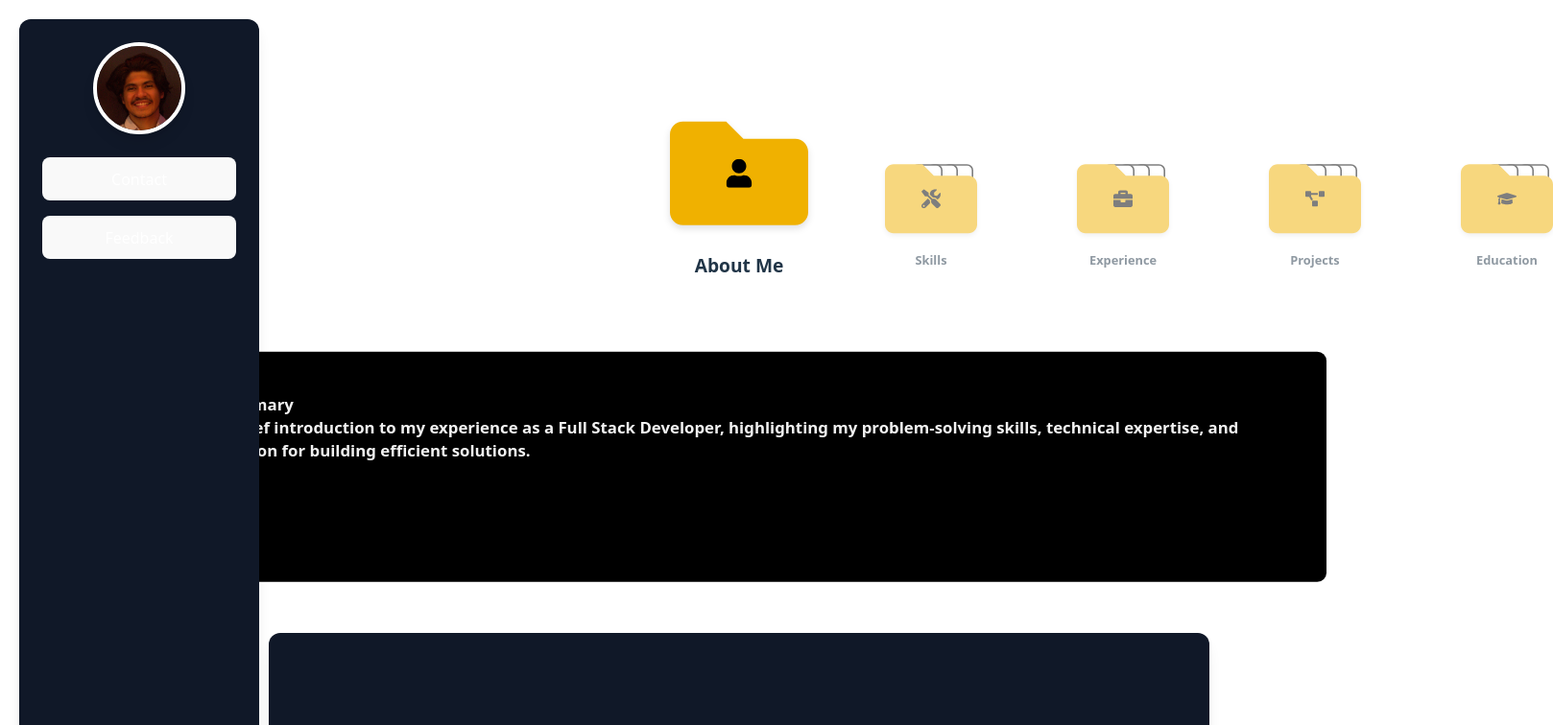
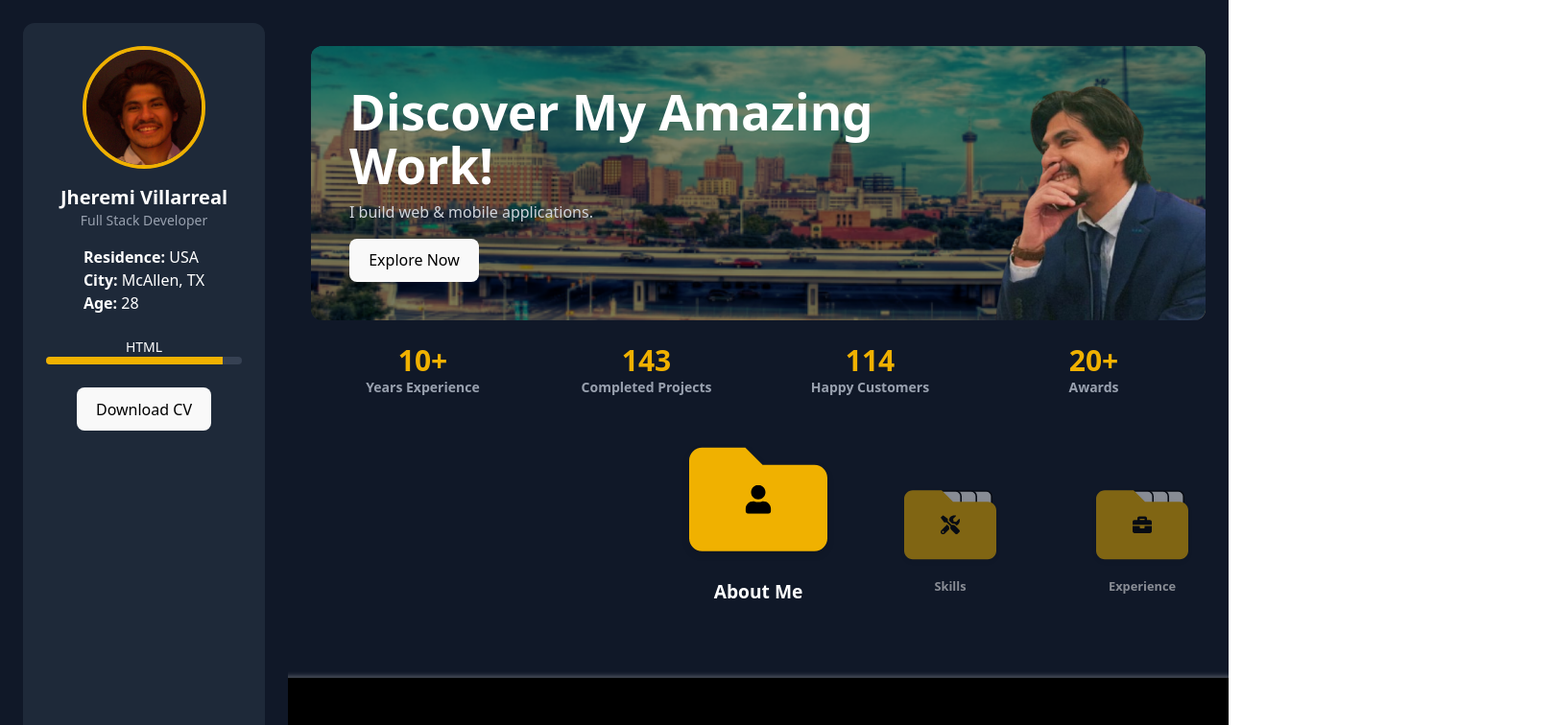
Before and after one commit to JVILL16/resume, a React (Vite) app: page / in a window 1280 px wide. Shown: the top 756 px of the page at 96% size, 1618 px wide, since content can reach past the window. Built offline with nearby package versions, Linux system fonts and the light colour scheme.

Commit message:
v0.0.04 => layout fixed again

```diff
--- a/src/components/Experience.tsx
+++ b/src/components/Experience.tsx
@@ -39,13 +39,13 @@ const workExperience = [
 
 const WorkExperience = () => {
   return (
-    <div className="py-16 px-8 bg-gray-900 text-white">
+    <div className="py-14 px-8 bg-gray-900 text-white shadow-lg rounded-xl">
       <h2 className="text-3xl font-bold text-center mb-10">Work Experience</h2>
-      <div className="flex flex-wrap justify-center gap-8">
+      <div className="flex flex-wrap justify-center gap-6">
         {workExperience.map((job, index) => (
           <motion.div
             key={index}
-            className="relative bg-gray-800 p-6 rounded-lg w-96 shadow-lg border border-transparent cursor-pointer
+            className="relative bg-gray-800 p-4 rounded-lg w-96 shadow-lg border border-transparent cursor-pointer
                       hover:border-blue-400 transition-all duration-300"
             initial={{ opacity: 0, y: 50 }}
             whileInView={{ opacity: 1, y: 0 }}
--- a/src/components/Footer.tsx
+++ b/src/components/Footer.tsx
@@ -2,14 +2,13 @@
 
 const Footer = () => {
   return (
-    <footer className="border-white border-t-4 text-white p-4 mt-8 text-center">
+    <footer className=" text-white p-4 mt-8 text-center">
       <p>© {new Date().getFullYear()} SagePaths | Resume Career</p>
       <div>
         <a href="mailto:jheremi2015@gmail.com" className="hover:text-blue-400">Email</a> |
         <a href="https://www.linkedin.com/in/jheremi-villarreal-b05850138" target="_blank" rel="noopener noreferrer" className="hover:text-blue-400"> LinkedIn</a> |
         <a href="https://github.com/JVILL16" target="_blank" rel="noopener noreferrer" className="hover:text-blue-400"> GitHub</a>
       </div>
-      <p className="mt-2">Let's connect!</p>
     </footer>
   );
 };
--- a/src/components/Home.tsx
+++ b/src/components/Home.tsx
@@ -11,26 +11,47 @@ export default function Home() {
 
   return (
     <>
-      <SectionDetails />
+      <div className="max-w-screen-xl mx-auto overflow-hidden p-6 m-6">
+        {/* Hero Section with Background Image */}
+        <section className="relative p-10 rounded-xl flex items-center bg-cover bg-center bg-no-repeat overflow-visible"
+          style={{ backgroundImage: "url('/sanantonio_bg.png')" }}
+        >
+          {/* Overlay for readability */}
+          <div className="absolute inset-0 bg-black/50 rounded-xl"></div>
 
+          {/* Content - Ensures it's above the background */}
+          <div className="relative z-10 w-2/3 text-white">
+            <h1 className="text-3xl font-bold">Discover My Amazing Work!</h1>
+            <p className="mt-2 text-gray-300">I build web & mobile applications.</p>
+            <button className="mt-4 bg-yellow-500 text-black px-6 py-2 rounded-lg">
+              Explore Now
+            </button>
+          </div>
 
-      <div className="bg-gray-900 shadow-lg rounded-xl flex flex-col items-center text-white overflow-hidden w-full min-h-screen">
+          {/* Image Placeholder (optional) */}
+          <img
+            src="/profile-banner.png"
+            className="absolute bottom-0 right-0 z-20 w-auto h-full object-cover rounded-xl"
+            style={{ width: '30%', height: '100%' }} // Adjust to stretch the image height to the section height
+          />
+        </section>
 
+        {/* Stats Section */}
+        <section className="grid grid-cols-4 text-center text-yellow-500 font-semibold text-xl mt-6">
+          <div><span className="text-3xl">10+</span> <p className="text-gray-400 text-sm">Years Experience</p></div>
+          <div><span className="text-3xl">143</span> <p className="text-gray-400 text-sm">Completed Projects</p></div>
+          <div><span className="text-3xl">114</span> <p className="text-gray-400 text-sm">Happy Customers</p></div>
+          <div><span className="text-3xl">20+</span> <p className="text-gray-400 text-sm">Awards</p></div>
+        </section>
 
+        {/* Grid Section  grid grid-cols-3 gap-6*/}
+        <div className="grid grid-cols-1 mt-15">
+          <SectionDetails />
 
-
-
-
-
-
-
-
+        </div>
+        <Feedback />
       </div>
 
- {/* Floating Feedback Form - Position it below content */}
- <div className="mt-10 w-full flex justify-center mb-5">
-          <Feedback /> {/* Feedback form below main content */}
-        </div>
     </>
   );
 }
--- a/src/components/Projects.tsx
+++ b/src/components/Projects.tsx
@@ -87,7 +87,7 @@ const Projects = () => {
   const [activeTab, setActiveTab] = useState("Professional");
 
   return (
-    <div className="py-16 px-8 bg-gray-900 text-white">
+    <div className="py-14 px-8 bg-gray-900 text-white shadow-lg rounded-xl">
       <h2 className="text-3xl font-bold text-center mb-10">Projects</h2>
 
       {/* Tabs for Professional / Independent Projects */}
--- a/src/components/SectionDetails.tsx
+++ b/src/components/SectionDetails.tsx
@@ -52,7 +52,7 @@ export default function SectionDetails() {
         <>
 
             {/* Manila Folder Navigation */}
-            <div className="relative flex items-center justify-center w-full h-[300px] mt-10 overflow-visible">
+            <div className="relative flex flex-wrap justify-center w-full min-h-[400px]">
                 {records.map((record, index) => {
                     const isActive = record.id === activeSection;
                     const position = records.findIndex((r) => r.id === activeSection) - index;
@@ -95,13 +95,13 @@ export default function SectionDetails() {
                     return (
                         <motion.div
                             key={record.id}
-                            className="absolute flex flex-col items-center justify-center cursor-grab"
+                            className="absolute flex flex-col items-center justify-center cursor-grab "
                             style={{
                                 transformOrigin: "center",
                                 zIndex: isActive ? 10 : 5 - Math.abs(position),
                             }}
                             animate={{
-                                x: position * 200, // Controls horizontal spacing
+                                x: position * (window.innerWidth < 768 ? 100 : 200), // Controls horizontal spacing
                                 y: isActive ? -10 : 10, // Slight vertical offset for effect
                                 scale: isActive ? 1.2 : 0.8,
                                 opacity: isActive ? 1 : 0.5,
@@ -150,8 +150,8 @@ export default function SectionDetails() {
                                         scale: animationComplete ? 1 : 2, // Expand after initial animation
                                         opacity: 1, // Fade in to full opacity
                                         y: 200, // Move to final vertical position
-                                        width: animationComplete ? "1000px" : `${paper.width}px`, // Expand width after completion
-                                        height: animationComplete ? "200px" : `${paper.height}px`, // Expand height after completion
+                                        width: animationComplete ? "90vw" : "40vw",
+                                        height: animationComplete ? "auto" : "200px",
                                         //top: animationComplete ? `${paper.top*5}px`: `${paper.top*5}px`,
                                         right: animationComplete ? "-450px" : `${paper.right}px`
                                     }}
@@ -209,7 +209,7 @@ export default function SectionDetails() {
                 })}
 
             </div>
-            <div className="mt-70 w-full flex justify-center shadow-lg rounded-xl mb-5">
+            <div className="mt-10 w-screen max-w-full flex justify-center mb-5 px-4">
                 {activeSection === 'tools' && (
                     <Skills />
                 )}
--- a/src/components/Sidebar.tsx
+++ b/src/components/Sidebar.tsx
@@ -1,23 +1,31 @@
 export default function Sidebar() {
   return (
-    <div className="fixed left-5 top-5 bottom-10 h-[calc(100vh-50px)] w-[250px] bg-gray-900 shadow-lg flex rounded-xl flex-col items-center p-6 z-50 text-white">
+    <div className="p-6 bg-gray-800 flex flex-col items-center text-center rounded-xl m-6">
       {/* Profile Picture */}
       <img
         src="/pfp-jheremi.png"
         alt="Profile"
-        className="w-24 h-24 rounded-full border-4 border-white shadow-lg mb-6"
+        className="w-32 h-32 rounded-full border-4 border-yellow-500"
       />
+      <h2 className="text-xl font-semibold mt-4">Jheremi Villarreal</h2>
+      <p className="text-sm text-gray-400">Full Stack Developer</p>
 
-      {/* Navigation Buttons */}
-      <nav className="flex flex-col gap-4 w-full">
-        <button className="w-full px-4 py-2 rounded-lg border-2 border-white transition duration-300 bg-[#213b5f] hover:bg-[#2c4b7c]">
-          Contact
-        </button>
-
-        <button className="w-full px-4 py-2 rounded-lg border-2 border-white transition duration-300 bg-[#213b5f] hover:bg-[#2c4b7c]">
-          Feedback
-        </button>
-      </nav>
+      <div className="mt-4 text-left">
+        <p><span className="font-semibold">Residence:</span> USA</p>
+        <p><span className="font-semibold">City:</span> McAllen, TX</p>
+        <p><span className="font-semibold">Age:</span> 28</p>
+      </div>
+      <div className="mt-6 w-full">
+        {/* Progress Bars */}
+        <p className="text-sm">HTML</p>
+        <div className="w-full bg-gray-700 h-2 rounded-full overflow-hidden">
+          <div className="bg-yellow-500 h-full w-[90%]"></div>
+        </div>
+        {/* Repeat for CSS, JS, etc. */}
+      </div>
+      <button className="mt-6 bg-yellow-500 text-black px-4 py-2 rounded-lg">
+        Download CV
+      </button>
     </div>
   );
 }
--- a/src/index.css
+++ b/src/index.css
@@ -23,10 +23,7 @@
 }
 
 
-body {
-  padding: 20px; /* Adjust as needed */
-  margin-left: 260px; /* Ensures space for the sidebar */
-}
+
 @media (max-width: 768px) {
   body {
     margin-left: 0; /* Remove margin for smaller screens */
--- a/src/main.tsx
+++ b/src/main.tsx
@@ -7,8 +7,17 @@ import Footer from "./components/Footer";
 
 createRoot(document.getElementById('root')!).render(
   <StrictMode>
-    <Sidebar />
-    <App />
-    <Footer />
+    <div className="flex flex-col min-h-screen bg-gray-900 text-white">
+      <div className="grid grid-cols-[300px_1fr] flex-grow h-full">
+        <Sidebar />
+        <div className="flex flex-col w-full h-full">
+          <App />
+        </div>
+      </div>
+
+      <Footer />
+    </div>
+
+
   </StrictMode>,
 )
```
Also changed, not shown: public/profile-banner.png (added), 1 other file (tests, documents, lock files or other folders).
